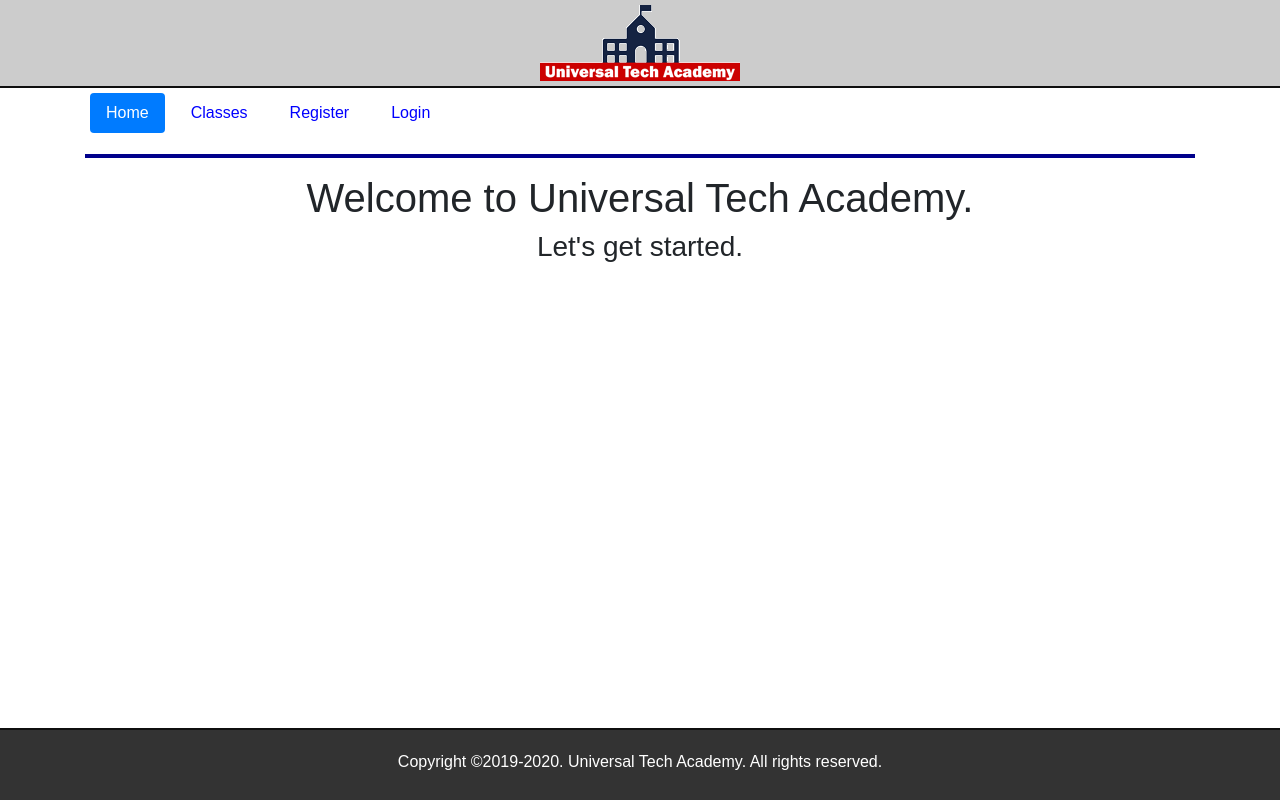
After one commit to kkartikk95/Flask_training, a Flask app: page / in a window 1280 px wide. The commit adds this page. Run offline with Flask 2, Linux system fonts and the light colour scheme; some libraries are stand-ins or nearby versions.

Commit message:
Made changes and additions to index.html and routes.py and nav.html for url links

```diff
--- a/App/routes.py
+++ b/App/routes.py
@@ -3,5 +3,18 @@ from flask import render_template
 
 @app.route("/") # These are called function decorators
 @app.route("/index")
+@app.route("/home") # Can stack how many ever routing patterns as we want in the same format
 def index():
-    return render_template("index.html")
+    return render_template("index.html", login=True)
+
+@app.route("/home") # Can stack how many ever routing patterns as we want in the same format
+def index():
+    return render_template("index.html", login=True)
+
+@app.route("/home") # Can stack how many ever routing patterns as we want in the same format
+def index():
+    return render_template("index.html", login=True)
+
+@app.route("/home") # Can stack how many ever routing patterns as we want in the same format
+def index():
+    return render_template("index.html", login=True)
--- /dev/null
+++ b/App/templates/includes/footer.html
@@ -0,0 +1,5 @@
+<div class="container-fluid text-center bottom-container">
+    <footer>
+        <p>Copyright &copy;2019-2020. Universal Tech Academy. All rights reserved.</p>
+    </footer>
+</div>
--- /dev/null
+++ b/App/templates/includes/nav.html
@@ -0,0 +1,11 @@
+    <header>
+        <nav>
+            <ul class="nav nav-pills">
+                <li class="nav-item"><a href="{{ url_for('index') }}" class="nav-link active">Home</a></li>
+                <li class="nav-item"><a href="{{ url_for('courses') }}" class="nav-link">Classes</a></li>
+                <li class="nav-item"><a href="{{ url_for('register') }}" class="nav-link">Register</a></li>
+                <li class="nav-item"><a href="{{ url_for('login') }}" class="nav-link">Login</a></li>
+            </ul>
+        </nav>
+        <hr style="clear:both">
+    </header>
--- a/App/templates/index.html
+++ b/App/templates/index.html
@@ -12,9 +12,7 @@
     <img src="static/images/uta-logo-200.png">
 </div>
 <div class="container">
-
     {% include "includes/nav.html" %}
-
     <div class="row">
         <div class="col-md-12 text-center">
             <h1>Welcome to Universal Tech Academy.</h1>
@@ -22,9 +20,8 @@
             {% if login %}
             <h3>Let's get started.</h3>
             {% else %}
-            <p>Already registered? <a href="{{url_for('login') }}">Login</a></p>
+            <p>Already registered? <a href='login.html'>Login</a></p>
             {% endif %}
-
             </div>
     </div>
 </div>
```
